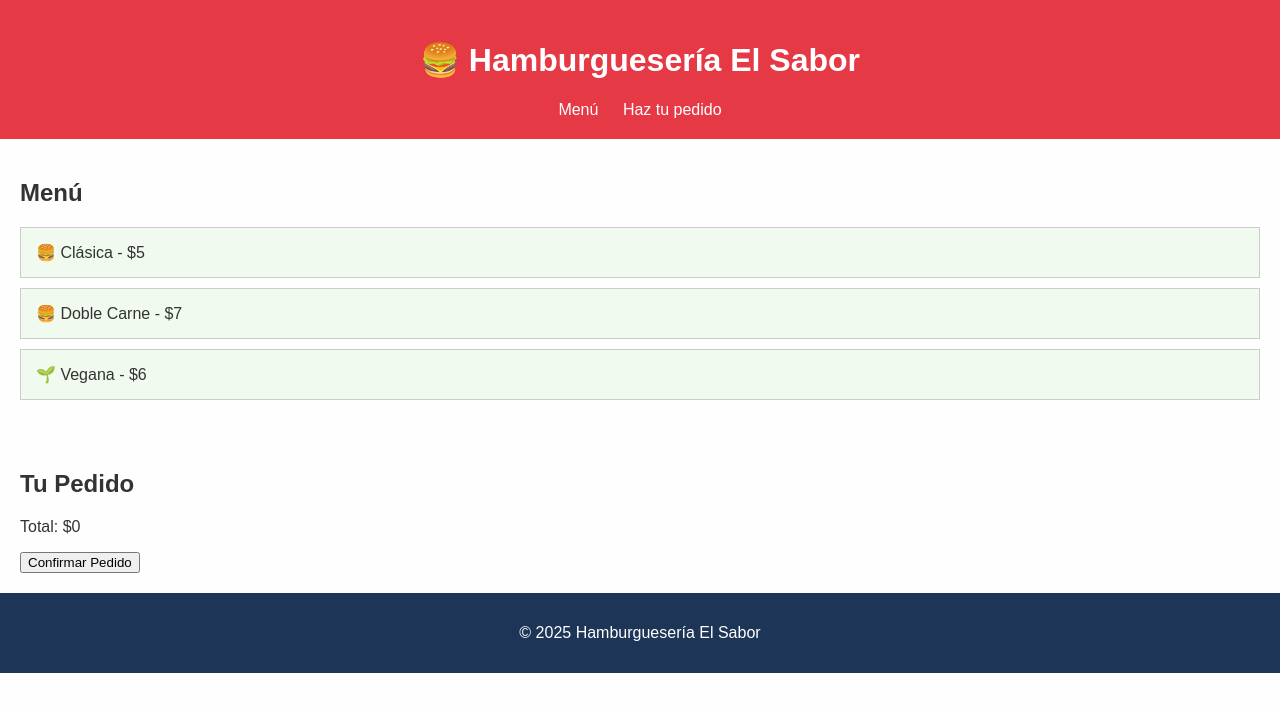
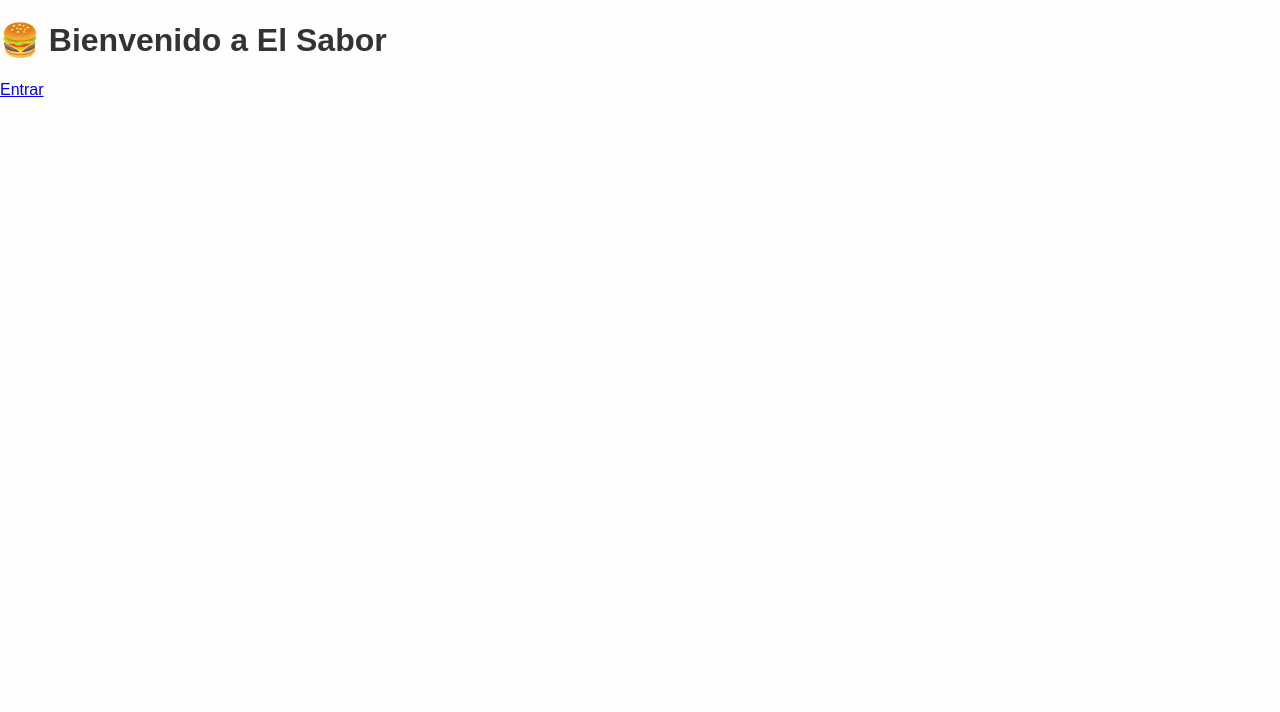
Before and after one commit to albercha17/Gula, a plain HTML site: page index.html in a window 1280 px wide. Drawn offline with Linux system fonts and the light colour scheme.

Commit message:
primer commit real

```diff
--- a/index.html
+++ b/index.html
@@ -1,38 +1,15 @@
 <!DOCTYPE html>
 <html lang="es">
 <head>
-  <meta charset="UTF-8" />
-  <meta name="viewport" content="width=device-width, initial-scale=1.0"/>
-  <title>Hamburguesería El Sabor</title>
-  <link rel="stylesheet" href="style.css" />
+  <meta charset="UTF-8">
+  <meta name="viewport" content="width=device-width, initial-scale=1.0">
+  <title>Bienvenido - Hamburguesería El Sabor</title>
+  <link rel="stylesheet" href="style.css">
 </head>
-<body>
-  <header>
-    <h1>🍔 Hamburguesería El Sabor</h1>
-    <nav>
-      <a href="#menu">Menú</a>
-      <a href="#pedido">Haz tu pedido</a>
-    </nav>
-  </header>
-
-  <section id="menu">
-    <h2>Menú</h2>
-    <div class="item" onclick="agregarAlPedido('Clásica')">🍔 Clásica - $5</div>
-    <div class="item" onclick="agregarAlPedido('Doble Carne')">🍔 Doble Carne - $7</div>
-    <div class="item" onclick="agregarAlPedido('Vegana')">🌱 Vegana - $6</div>
-  </section>
-
-  <section id="pedido">
-    <h2>Tu Pedido</h2>
-    <ul id="lista-pedido"></ul>
-    <p>Total: $<span id="total">0</span></p>
-    <button onclick="confirmarPedido()">Confirmar Pedido</button>
-  </section>
-
-  <footer>
-    <p>© 2025 Hamburguesería El Sabor</p>
-  </footer>
-
-  <script src="script.js"></script>
+<body class="inicio">
+  <div class="container">
+    <h1>🍔 Bienvenido a El Sabor</h1>
+    <a href="menu.html" class="boton">Entrar</a>
+  </div>
 </body>
 </html>
```
Also changed, not shown: menu.html (added).
